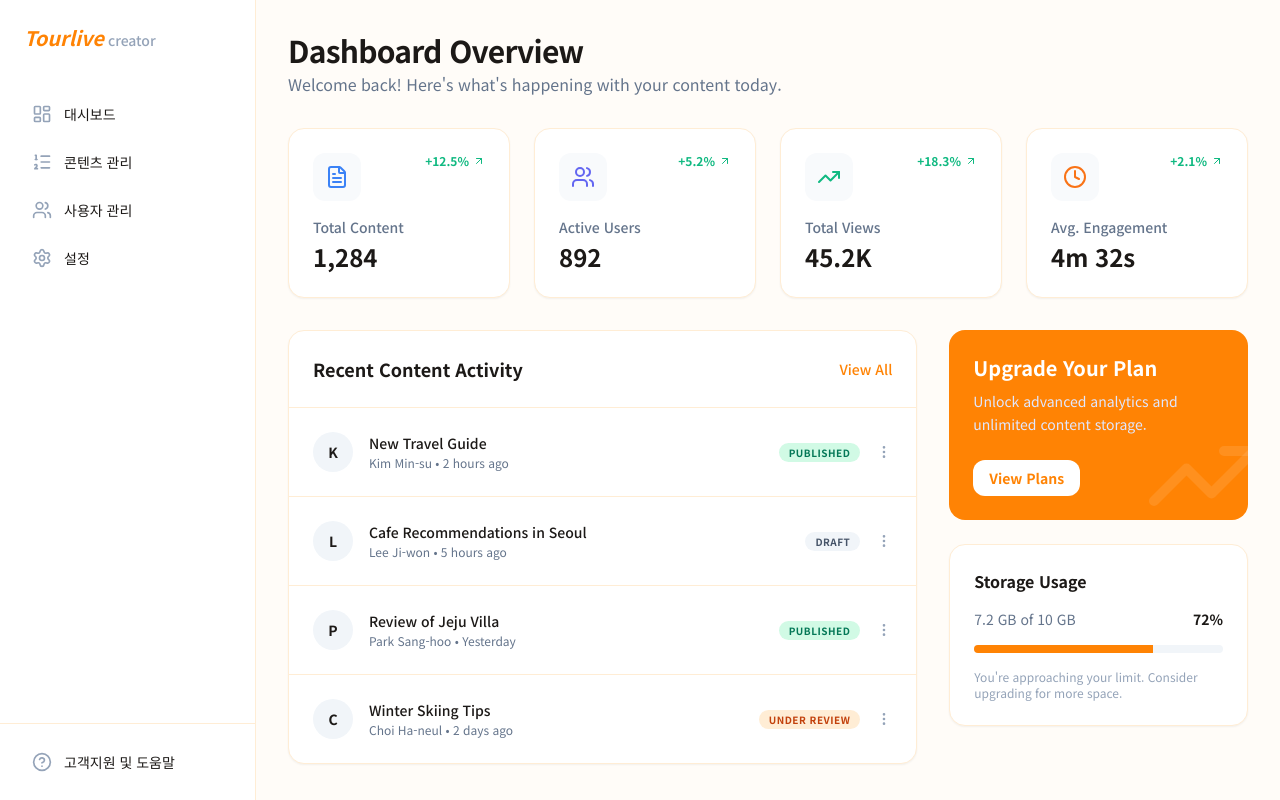
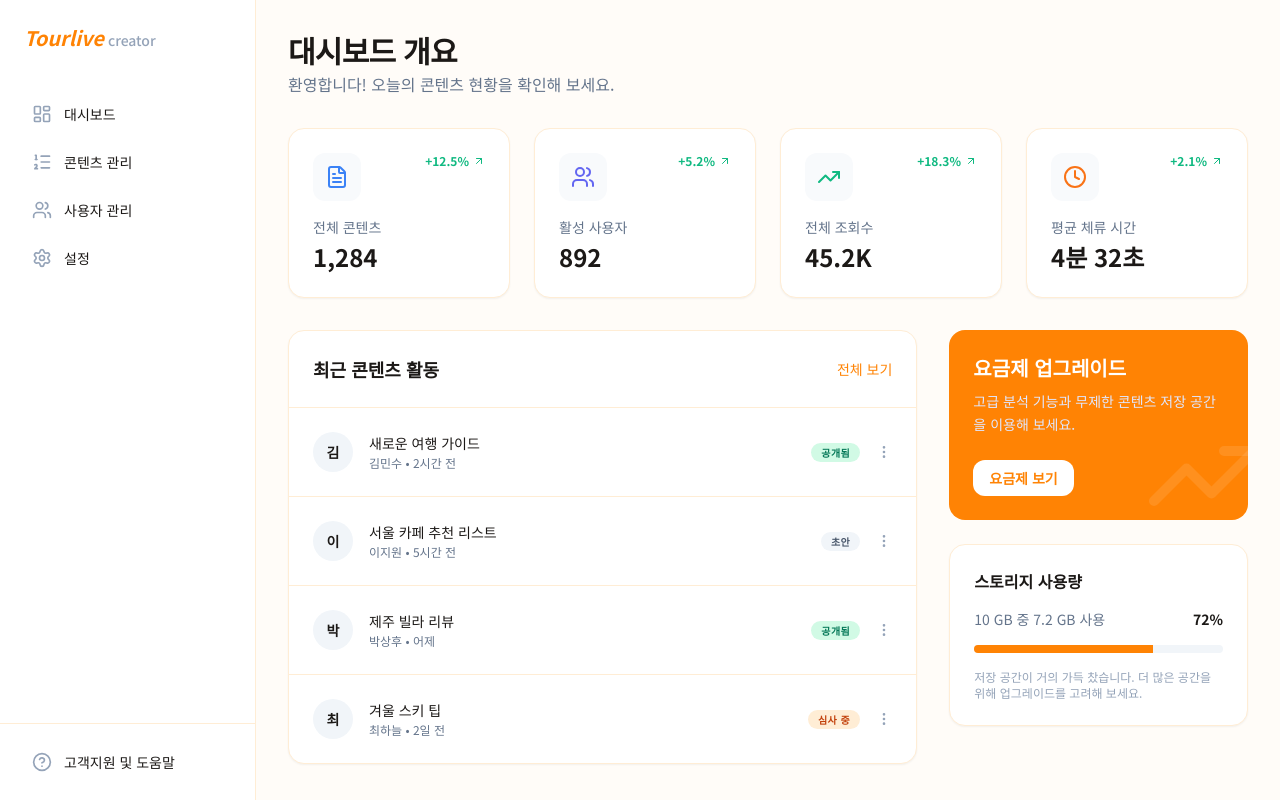
Before and after one commit to root010602/creatorpage_contents-making, a Next.js app: page / in a window 1280 px wide. Built offline with nearby package versions, Linux system fonts and the light colour scheme.

Commit message:
feat: integrate register and manage pages with empty view

```diff
--- a/src/app/manage/page.tsx
+++ b/src/app/manage/page.tsx
@@ -274,7 +274,7 @@ export default function ManageContent() {
                             </div>
 
                             {/* Step Content: Step 1 (Premium UI Overhaul) */}
-                            <div className="space-y-8 mb-32">
+                            <div className="space-y-8 mb-20">
                                 {currentStep === 1 && (
                                     <div className="space-y-8 animate-in fade-in slide-in-from-right-4 duration-500">
                                         {/* 1. 콘텐츠 유형 Selection Tiles */}
@@ -346,50 +346,55 @@ export default function ManageContent() {
                                         </div>
 
                                         {/* 3. 도시 입력 (Improved Searchable Input) */}
-                                        <div className="bg-white rounded-[32px] border border-surface-border shadow-sm p-10 space-y-8">
+                                        <div className="bg-white rounded-[32px] border border-surface-border shadow-sm p-10 space-y-6">
                                             <div className="flex items-center justify-between">
                                                 <h3 className="text-xl font-bold text-slate-900">도시*</h3>
                                                 <div className="flex gap-4">
-                                                    {['none', 'global'].map((type) => (
-                                                        <label key={type} className="flex items-center gap-2 cursor-pointer group">
-                                                            <div className={`w-5 h-5 border-2 rounded-md flex items-center justify-center transition-all ${formData.cityType === type ? "bg-slate-900 border-slate-900" : "border-slate-200"}`}>
-                                                                {formData.cityType === type && <CheckCircle2 size={12} className="text-white" />}
-                                                            </div>
-                                                            <input
-                                                                type="radio" className="hidden" name="cityType" value={type}
-                                                                checked={formData.cityType === type}
-                                                                onChange={(e) => setFormData(prev => ({ ...prev, cityType: e.target.value, city: e.target.value === 'global' ? '전세계' : '' }))}
-                                                            />
-                                                            <span className="text-sm text-slate-500 font-medium group-hover:text-slate-800 transition-colors">
-                                                                {type === 'none' ? '해당 도시 없음' : '전세계 대상'}
-                                                            </span>
-                                                        </label>
-                                                    ))}
+                                                    <button
+                                                        type="button"
+                                                        onClick={() => {
+                                                            const newType = formData.cityType === 'global' ? 'normal' : 'global';
+                                                            setFormData(prev => ({
+                                                                ...prev,
+                                                                cityType: newType,
+                                                                city: newType === 'global' ? '전세계' : ''
+                                                            }));
+                                                            if (newType === 'global') setIsCityOpen(false);
+                                                        }}
+                                                        className="flex items-center gap-2 cursor-pointer group"
+                                                    >
+                                                        <div className={`w-5 h-5 border-2 rounded-md flex items-center justify-center transition-all ${formData.cityType === 'global' ? "bg-slate-900 border-slate-900" : "border-slate-200"}`}>
+                                                            {formData.cityType === 'global' && <CheckCircle2 size={12} className="text-white" />}
+                                                        </div>
+                                                        <span className={`text-sm font-medium transition-colors ${formData.cityType === 'global' ? "text-slate-900" : "text-slate-500 group-hover:text-slate-800"}`}>
+                                                            전세계 대상
+                                                        </span>
+                                                    </button>
                                                 </div>
                                             </div>
 
                                             <div className="relative max-w-2xl">
-                                                <div className={`flex items-center gap-3 px-6 py-5 rounded-2xl border-2 transition-all duration-300 ${formData.cityType !== 'normal' ? 'opacity-50 cursor-not-allowed bg-slate-50 border-transparent' : isCityOpen ? 'border-primary bg-white shadow-xl shadow-primary/5' : 'border-slate-100 bg-slate-50/50 hover:border-slate-200'}`}>
-                                                    <Search size={22} className={isCityOpen ? "text-primary" : "text-slate-400"} />
+                                                <div className={`flex items-center gap-3 px-6 py-4 rounded-2xl border-2 transition-all duration-300 ${formData.cityType === 'global' ? 'opacity-40 cursor-not-allowed bg-slate-50 border-transparent' : isCityOpen ? 'border-primary bg-white shadow-xl shadow-primary/5' : 'border-slate-100 bg-slate-50/50 hover:border-slate-200'}`}>
+                                                    <Search size={20} className={isCityOpen ? "text-primary" : "text-slate-400"} />
                                                     <input
-                                                        name="city" value={formData.city}
+                                                        name="city" value={formData.cityType === 'global' ? "" : formData.city}
                                                         onFocus={() => formData.cityType === 'normal' && setIsCityOpen(true)}
                                                         onBlur={() => setTimeout(() => setIsCityOpen(false), 200)}
                                                         onChange={(e) => {
                                                             setFormData(prev => ({ ...prev, city: e.target.value, cityType: 'normal' }));
                                                             setIsCityOpen(true);
                                                         }}
-                                                        disabled={formData.cityType !== 'normal'}
-                                                        type="text" placeholder="도시명을 검색하거나 입력해 주세요."
-                                                        className="flex-1 bg-transparent outline-none text-lg font-medium text-slate-800 placeholder:text-slate-300"
+                                                        disabled={formData.cityType === 'global'}
+                                                        type="text" placeholder={formData.cityType === 'global' ? "전세계 대상으로 설정되었습니다." : "도시명을 검색하거나 입력해 주세요."}
+                                                        className="flex-1 bg-transparent outline-none text-base font-medium text-slate-800 placeholder:text-slate-300 disabled:cursor-not-allowed"
                                                     />
-                                                    {formData.cityType === 'normal' && <ChevronDown size={20} className={`text-slate-400 transition-transform duration-300 ${isCityOpen ? 'rotate-180' : ''}`} />}
+                                                    {formData.cityType === 'normal' && <ChevronDown size={18} className={`text-slate-400 transition-transform duration-300 ${isCityOpen ? 'rotate-180' : ''}`} />}
                                                 </div>
 
-                                                {/* Mock Search Results dropdown */}
+                                                {/* Mock Search Results dropdown - Higher Z-index */}
                                                 {isCityOpen && formData.city.length > 0 && formData.cityType === 'normal' && (
-                                                    <div className="absolute top-full left-0 right-0 mt-3 bg-white rounded-3xl border border-surface-border shadow-2xl p-4 z-50 animate-in slide-in-from-top-2 duration-200">
-                                                        <div className="p-3 text-xs font-bold text-slate-400 uppercase tracking-widest px-6">추천 도시</div>
+                                                    <div className="absolute top-full left-0 right-0 mt-2 bg-white rounded-2xl border border-surface-border shadow-2xl p-3 z-[100] animate-in slide-in-from-top-2 duration-200">
+                                                        <div className="p-2 text-[10px] font-bold text-slate-400 uppercase tracking-widest px-4">추천 도시</div>
                                                         {['파리', '런던', '도쿄', '뉴욕', '바르셀로나'].filter(c => c.includes(formData.city)).map((c) => (
                                                             <button
                                                                 key={c}
@@ -397,24 +402,24 @@ export default function ManageContent() {
                                                                     setFormData(prev => ({ ...prev, city: c }));
                                                                     setIsCityOpen(false);
                                                                 }}
-                                                                className="w-full flex items-center gap-4 px-6 py-4 hover:bg-slate-50 rounded-2xl transition-colors text-left"
+                                                                className="w-full flex items-center gap-3 px-4 py-3 hover:bg-slate-50 rounded-xl transition-colors text-left"
                                                             >
-                                                                <div className="w-10 h-10 bg-slate-100 rounded-xl flex items-center justify-center text-slate-400">
-                                                                    <Globe size={18} />
+                                                                <div className="w-8 h-8 bg-slate-100 rounded-lg flex items-center justify-center text-slate-400">
+                                                                    <Globe size={16} />
                                                                 </div>
-                                                                <span className="text-lg font-bold text-slate-800">{c}</span>
+                                                                <span className="text-base font-bold text-slate-800">{c}</span>
                                                             </button>
                                                         ))}
                                                         <button
                                                             onMouseDown={() => setIsCityOpen(false)}
-                                                            className="w-full flex items-center gap-4 px-6 py-4 border-t border-slate-50 hover:bg-slate-50 rounded-2xl transition-colors text-left mt-2"
+                                                            className="w-full flex items-center gap-3 px-4 py-3 border-t border-slate-50 hover:bg-slate-50 rounded-xl transition-colors text-left mt-1"
                                                         >
-                                                            <div className="w-10 h-10 bg-primary/10 rounded-xl flex items-center justify-center text-primary">
-                                                                <Plus size={18} />
+                                                            <div className="w-8 h-8 bg-primary/10 rounded-lg flex items-center justify-center text-primary">
+                                                                <Edit2 size={16} />
                                                             </div>
                                                             <div>
-                                                                <span className="text-lg font-bold text-slate-800">&quot;{formData.city}&quot; 직접 입력</span>
-                                                                <p className="text-xs text-slate-400 mt-0.5">새로운 도시로 등록합니다</p>
+                                                                <span className="text-base font-bold text-slate-800">&quot;{formData.city}&quot; 직접 입력</span>
+                                                                <p className="text-[10px] text-slate-400 mt-0.5">새로운 도시로 등록합니다</p>
                                                             </div>
                                                         </button>
                                                     </div>
@@ -431,21 +436,21 @@ export default function ManageContent() {
                                 )}
                             </div>
 
-                            {/* Sticky Footer (Refined Height & Blur) */}
-                            <div className="fixed bottom-0 left-0 right-0 bg-white/80 backdrop-blur-md border-t border-slate-100 shadow-[0_-10px_40px_rgba(0,0,0,0.02)] z-[60]">
-                                <div className="max-w-[1400px] mx-auto px-10 py-5 flex justify-end gap-5">
+                            {/* Sticky Footer (Compact Height & Blur) */}
+                            <div className="fixed bottom-0 left-0 right-0 bg-white/80 backdrop-blur-md border-t border-slate-100 shadow-[0_-10px_40px_rgba(0,0,0,0.02)] z-50">
+                                <div className="max-w-[1400px] mx-auto px-10 py-3 flex justify-end gap-3">
                                     <button
                                         onClick={() => setCurrentStep(prev => Math.max(1, prev - 1))}
                                         disabled={currentStep === 1}
-                                        className="px-8 py-4 rounded-2xl font-bold text-slate-400 hover:text-slate-600 hover:bg-slate-50 transition-all disabled:opacity-20 disabled:hover:bg-transparent"
+                                        className="px-6 py-3 rounded-xl font-bold text-slate-400 hover:text-slate-600 hover:bg-slate-50 transition-all disabled:opacity-20 disabled:hover:bg-transparent text-sm"
                                     >
                                         이전 단계로
                                     </button>
                                     <button
                                         onClick={() => handleSaveAndNext()}
-                                        className="px-12 py-4 bg-slate-900 hover:bg-slate-800 text-white font-bold rounded-2xl shadow-xl shadow-slate-900/10 transition-all active:scale-[0.98] flex items-center gap-2"
+                                        className="px-10 py-3 bg-slate-900 hover:bg-slate-800 text-white font-bold rounded-xl shadow-xl shadow-slate-900/10 transition-all active:scale-[0.98] flex items-center gap-2 text-sm"
                                     >
-                                        {loading ? <div className="w-5 h-5 border-2 border-white/20 border-t-white rounded-full animate-spin" /> : null}
+                                        {loading ? <div className="w-4 h-4 border-2 border-white/20 border-t-white rounded-full animate-spin" /> : null}
                                         {currentStep === steps.length ? "최종 저장 및 완료" : "저장 및 다음 단계로"}
                                     </button>
                                 </div>
--- a/src/app/page.tsx
+++ b/src/app/page.tsx
@@ -9,17 +9,17 @@ import {
 } from "lucide-react";
 
 const stats = [
-  { label: "Total Content", value: "1,284", change: "+12.5%", icon: FileText, color: "text-blue-500" },
-  { label: "Active Users", value: "892", change: "+5.2%", icon: Users, color: "text-indigo-500" },
-  { label: "Total Views", value: "45.2K", change: "+18.3%", icon: TrendingUp, color: "text-emerald-500" },
-  { label: "Avg. Engagement", value: "4m 32s", change: "+2.1%", icon: Clock, color: "text-orange-500" },
+  { label: "전체 콘텐츠", value: "1,284", change: "+12.5%", icon: FileText, color: "text-blue-500" },
+  { label: "활성 사용자", value: "892", change: "+5.2%", icon: Users, color: "text-indigo-500" },
+  { label: "전체 조회수", value: "45.2K", change: "+18.3%", icon: TrendingUp, color: "text-emerald-500" },
+  { label: "평균 체류 시간", value: "4분 32초", change: "+2.1%", icon: Clock, color: "text-orange-500" },
 ];
 
 const recentActivity = [
-  { id: 1, type: "Registration", title: "New Travel Guide", user: "Kim Min-su", time: "2 hours ago", status: "Published" },
-  { id: 2, type: "Update", title: "Cafe Recommendations in Seoul", user: "Lee Ji-won", time: "5 hours ago", status: "Draft" },
-  { id: 3, type: "Comment", title: "Review of Jeju Villa", user: "Park Sang-hoo", time: "Yesterday", status: "Published" },
-  { id: 4, type: "Registration", title: "Winter Skiing Tips", user: "Choi Ha-neul", time: "2 days ago", status: "Under Review" },
+  { id: 1, type: "등록", title: "새로운 여행 가이드", user: "김민수", time: "2시간 전", status: "공개됨" },
+  { id: 2, type: "업데이트", title: "서울 카페 추천 리스트", user: "이지원", time: "5시간 전", status: "초안" },
+  { id: 3, type: "댓글", title: "제주 빌라 리뷰", user: "박상후", time: "어제", status: "공개됨" },
+  { id: 4, type: "등록", title: "겨울 스키 팁", user: "최하늘", time: "2일 전", status: "심사 중" },
 ];
 
 export default function Dashboard() {
@@ -27,8 +27,8 @@ export default function Dashboard() {
     <div className="space-y-8 animate-in fade-in duration-700">
       {/* Header */}
       <div>
-        <h2 className="text-3xl font-bold tracking-tight">Dashboard Overview</h2>
-        <p className="text-slate-500 mt-1">Welcome back! Here&apos;s what&apos;s happening with your content today.</p>
+        <h2 className="text-3xl font-bold tracking-tight">대시보드 개요</h2>
+        <p className="text-slate-500 mt-1">환영합니다! 오늘의 콘텐츠 현황을 확인해 보세요.</p>
       </div>
 
       {/* Stats Grid */}
@@ -57,8 +57,8 @@ export default function Dashboard() {
         {/* Recent Activity */}
         <div className="lg:col-span-2 bg-surface border border-surface-border rounded-2xl shadow-sm overflow-hidden">
           <div className="p-6 border-b border-surface-border flex justify-between items-center">
-            <h3 className="font-semibold text-lg">Recent Content Activity</h3>
-            <button className="text-sm text-primary font-medium hover:underline">View All</button>
+            <h3 className="font-semibold text-lg">최근 콘텐츠 활동</h3>
+            <button className="text-sm text-primary font-medium hover:underline">전체 보기</button>
           </div>
           <div className="divide-y divide-surface-border">
             {recentActivity.map((activity) => (
@@ -73,8 +73,8 @@ export default function Dashboard() {
                   </div>
                 </div>
                 <div className="flex items-center gap-4">
-                  <span className={`px-2.5 py-0.5 rounded-full text-[10px] font-bold uppercase tracking-wider ${activity.status === 'Published' ? 'bg-emerald-100 text-emerald-700' :
-                    activity.status === 'Draft' ? 'bg-slate-100 text-slate-600' :
+                  <span className={`px-2.5 py-0.5 rounded-full text-[10px] font-bold uppercase tracking-wider ${activity.status === '공개됨' ? 'bg-emerald-100 text-emerald-700' :
+                    activity.status === '초안' ? 'bg-slate-100 text-slate-600' :
                       'bg-orange-100 text-orange-700'
                     }`}>
                     {activity.status}
@@ -92,29 +92,29 @@ export default function Dashboard() {
         <div className="space-y-6">
           <div className="bg-primary p-6 rounded-2xl text-white relative overflow-hidden group">
             <div className="relative z-10">
-              <h3 className="font-bold text-xl">Upgrade Your Plan</h3>
+              <h3 className="font-bold text-xl">요금제 업그레이드</h3>
               <p className="text-indigo-100 mt-2 text-sm leading-relaxed">
-                Unlock advanced analytics and unlimited content storage.
+                고급 분석 기능과 무제한 콘텐츠 저장 공간을 이용해 보세요.
               </p>
               <button className="mt-6 bg-white text-primary px-4 py-2 rounded-xl text-sm font-bold hover:bg-indigo-50 transition-colors">
-                View Plans
+                요금제 보기
               </button>
             </div>
             <TrendingUp size={120} className="absolute -right-4 -bottom-4 text-white/10 group-hover:scale-110 transition-transform duration-500" />
           </div>
 
           <div className="bg-surface border border-surface-border p-6 rounded-2xl shadow-sm">
-            <h3 className="font-semibold mb-4">Storage Usage</h3>
+            <h3 className="font-semibold mb-4">스토리지 사용량</h3>
             <div className="space-y-4">
               <div className="flex justify-between text-sm">
-                <span className="text-slate-500">7.2 GB of 10 GB</span>
+                <span className="text-slate-500">10 GB 중 7.2 GB 사용</span>
                 <span className="font-bold">72%</span>
               </div>
               <div className="h-2 bg-slate-100 dark:bg-slate-800 rounded-full overflow-hidden">
                 <div className="h-full bg-primary" style={{ width: '72%' }}></div>
               </div>
               <p className="text-xs text-slate-400">
-                You&apos;re approaching your limit. Consider upgrading for more space.
+                저장 공간이 거의 가득 찼습니다. 더 많은 공간을 위해 업그레이드를 고려해 보세요.
               </p>
             </div>
           </div>
```
